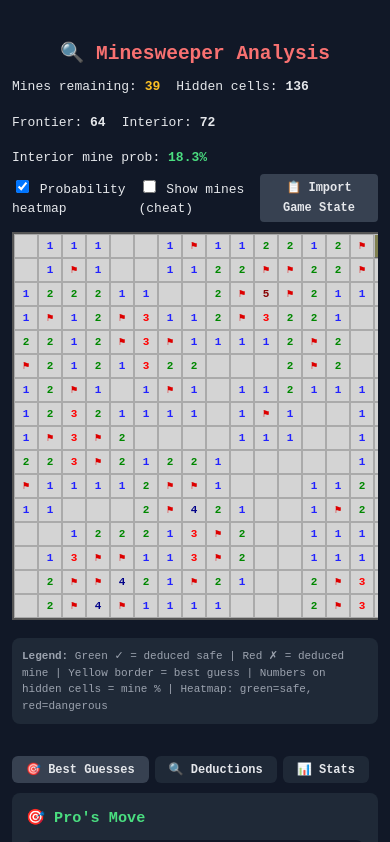
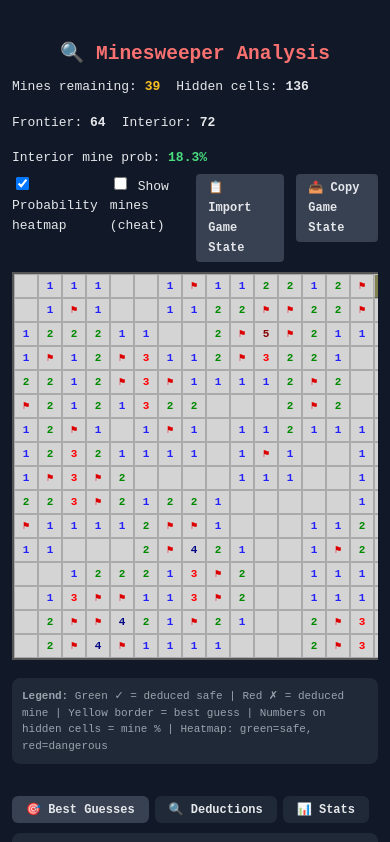
Before and after one commit to yaleyang5/minesweeper-analyzer, a React (Vite) app: page / in a window 390 px wide. Shown: the top 842 px of the page. Built offline with nearby package versions, Linux system fonts and the light colour scheme.

Commit message:
add copied state, update media query

```diff
--- a/src/App.tsx
+++ b/src/App.tsx
@@ -318,12 +318,13 @@
   const [inputVal, setInputVal] = useState("");
   const [importError, setImportError] = useState<string | null>(null);
   const [showImport, setShowImport] = useState(false);
+  const [copied, setCopied] = useState(false);
   const [isWide, setIsWide] = useState(
-    () => window.matchMedia("(min-width: 1250px)").matches,
+    () => window.matchMedia("(min-width: 1500px)").matches,
   );
 
   useEffect(() => {
-    const mq = window.matchMedia("(min-width: 1250px)");
+    const mq = window.matchMedia("(min-width: 1500px)");
     const handler = (e: MediaQueryListEvent) => setIsWide(e.matches);
     mq.addEventListener("change", handler);
     return () => mq.removeEventListener("change", handler);
@@ -417,7 +418,7 @@
           flexDirection: isWide ? "row" : "column",
           alignItems: isWide ? "flex-start" : "center",
           gap: 20,
-          maxWidth: isWide ? 1250 : 600,
+          maxWidth: isWide ? 1500 : 725,
           width: "100%",
         }}
       >
@@ -428,8 +429,7 @@
             flexDirection: "column",
             alignItems: isWide ? "flex-start" : "center",
             flex: isWide ? "0 0 auto" : undefined,
-            maxWidth: 600,
-            width: "100%",
+            width: isWide ? "auto" : "100%",
           }}
         >
           <h2 style={{ color: "#f87171", margin: "0 0 8px" }}>
@@ -439,7 +439,7 @@
           {/* Stats bar */}
           <div
             style={{
-              maxWidth: 600,
+              maxWidth: 725,
               width: "100%",
               fontSize: 13,
               marginBottom: 6,
@@ -477,13 +477,14 @@
           {/* Controls */}
           <div
             style={{
-              maxWidth: 600,
+              maxWidth: 725,
               width: "100%",
               display: "flex",
               gap: 12,
               marginBottom: 10,
               fontSize: 13,
-              alignItems: "center",
+              alignItems: "flex-start",
+              justifyContent: "flex-start",
             }}
           >
             <label style={{ cursor: "pointer" }}>
@@ -517,9 +518,31 @@
                 background: "#374151",
                 color: "#e5e7eb",
                 fontWeight: "bold",
+                textAlign: "left",
               }}
             >
               {showImport ? "Hide Import" : "📋 Import Game State"}
+            </button>
+            <button
+              onClick={() => {
+                navigator.clipboard.writeText(customB64);
+                setCopied(true);
+                setTimeout(() => setCopied(false), 1500);
+              }}
+              style={{
+                padding: "4px 12px",
+                borderRadius: 4,
+                border: "none",
+                cursor: "pointer",
+                fontSize: 12,
+                lineHeight: "20px",
+                background: copied ? "#22c55e" : "#374151",
+                color: copied ? "#000" : "#e5e7eb",
+                fontWeight: "bold",
+                textAlign: "left",
+              }}
+            >
+              {copied ? "Copied!" : "📤 Copy Game State"}
             </button>
           </div>
 
@@ -527,7 +550,7 @@
           {showImport && (
             <div
               style={{
-                maxWidth: 600,
+                maxWidth: 725,
                 width: "100%",
                 background: "#1f2937",
                 padding: 12,
@@ -630,7 +653,6 @@
           {/* Board grid */}
           <div
             style={{
-              maxWidth: 600,
               width: "100%",
               overflowX: "auto",
               marginBottom: 14,
@@ -730,7 +752,7 @@
           {/* Legend */}
           <div
             style={{
-              maxWidth: 600,
+              maxWidth: 725,
               width: "100%",
               background: "#1f2937",
               padding: 10,
@@ -750,7 +772,7 @@
           {sel && (
             <div
               style={{
-                maxWidth: 600,
+                maxWidth: 725,
                 width: "100%",
                 background: "#374151",
                 padding: 12,
@@ -818,7 +840,7 @@
             display: "flex",
             flexDirection: "column",
             flex: isWide ? 1 : undefined,
-            maxWidth: 600,
+            maxWidth: 725,
             width: "100%",
           }}
         >
```
